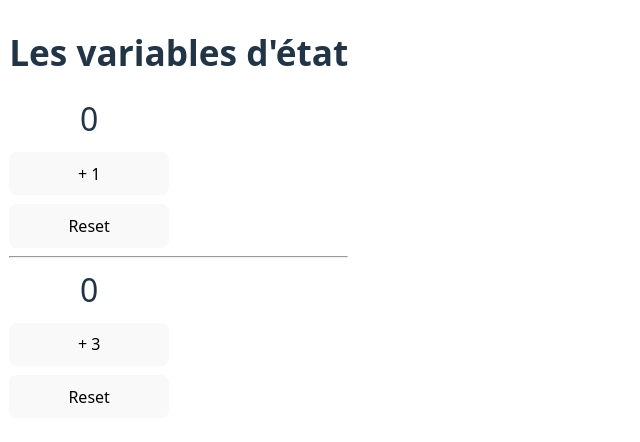
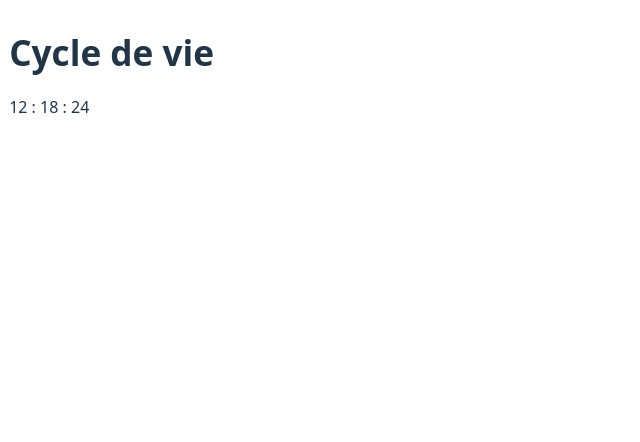
Before and after one commit to Formation-JS/Pheniks_React__Demo_01, a React (Vite) app: page / in a window 1280 px wide. Shown: the top 442 px of the page, without its empty margins (0-640 px from the left). Built offline with nearby package versions, Linux system fonts and the light colour scheme.

Commit message:
Effect ⏲

```diff
--- a/src/App.tsx
+++ b/src/App.tsx
@@ -1,4 +1,5 @@
 import ExoCounter from './components/ExoCounter/ExoCounter';
+import Horloge from './components/Horloge/Horloge';
 import PeopleList from './components/PeopleList/PeopleList';
 import SimpleCounter from './components/SimpleCounter/SimpleCounter';
 import Welcome from './components/Welcome/Welcome';
@@ -7,35 +8,49 @@ import peopleService from './services/people.service';
 function App() {
 
   //? Demo 01 - Intro
-  // return (
-  //   <div>
-  //     <h1>Hello Phéniks</h1>
-  //     <Welcome firstname='Della' age={42} />
-  //     <hr/>
-  //     <Welcome firstname='Riri' age={13} />
-  //   </div>
-  // )
+  /*
+  return (
+    <div>
+      <h1>Hello Phéniks</h1>
+      <Welcome firstname='Della' age={42} />
+      <hr/>
+      <Welcome firstname='Riri' age={13} />
+    </div>
+  )
+    */
 
   //? Demo 02 - Collection
-  // const people = peopleService.getAll();
-  //
-  // return (
-  //   <div>
-  //     <h1>Les collections</h1>
-  //     <PeopleList people={people} />
-  //   </div>
-  // )
+  /*
+  const people = peopleService.getAll();
+
+  return (
+    <div>
+      <h1>Les collections</h1>
+      <PeopleList people={people} />
+    </div>
+  )
+    */
 
   //? Demo 03 - State
+  /*
   return (
     <div>
       <h1>Les variables d'état</h1>
-      {/* <SimpleCounter /> */}
+      <SimpleCounter />
       <ExoCounter />
       <hr/>
       <ExoCounter step={3} />
     </div>
   );
+  */
+
+  //? Demo 04 - Cycle de vie (Hook effet)
+  return (
+    <div>
+      <h1>Cycle de vie</h1>
+      <Horloge />
+    </div>
+  )
 }
 
 export default App;
--- /dev/null
+++ b/src/components/Horloge/Horloge.tsx
@@ -0,0 +1,29 @@
+import { useEffect, useState } from 'react';
+
+export default function Horloge() {
+
+  const [now, setNow] = useState(new Date());
+
+  useEffect(() => {
+
+    console.log('Effect');
+    const timerId = setTimeout(() => {
+      setNow(new Date());
+    }, 1_000);
+
+    return () => {
+      console.log('Cleanup');
+      clearTimeout(timerId);
+    };
+
+  });
+
+  const hours = now.getHours().toLocaleString(undefined, { minimumIntegerDigits: 2 });
+  const minutes = now.getMinutes().toString().padStart(2, '0');
+  const seconds = now.getSeconds();
+
+  console.log('Rendu')
+  return (
+      <p>{hours} : {minutes} : {seconds < 10 && '0'}{seconds}</p>
+  );
+}
```
Also changed, not shown: src/components/Horloge/Effect.png (added).
